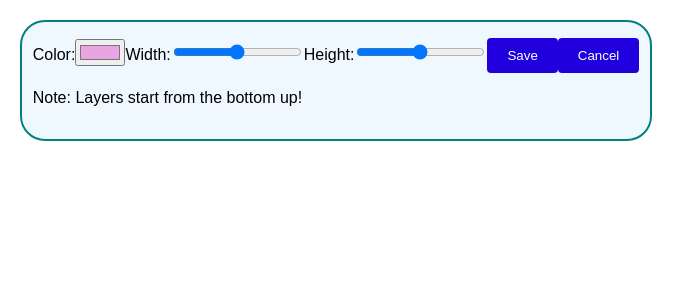
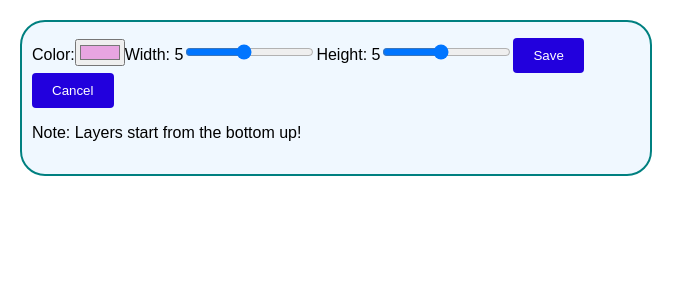
Before and after one commit to kevinjfaucher/Cake-Starter, a React (Vite) app: page / in a window 1280 px wide. Both pictures are taken after a click on the button "Add A Layer". Shown: the top 300 px of the page, without its empty margins (0-695 px from the left). Built offline with nearby package versions, Linux system fonts and the light colour scheme.

Commit message:
widthAndHeightValueDisplayed

```diff
--- a/src/components/CakeBuilder/LayerForm.jsx
+++ b/src/components/CakeBuilder/LayerForm.jsx
@@ -18,25 +18,25 @@ const LayerForm = ({ onSave, onCancel }) => {
         <input type="color" name="color" defaultValue="#e8a5e1" onChange={handleChange}></input>
       </label>
       <label className="form-labels">
-        Width:
+        Width: {layer.width}
         <input
           type="range"
           name="width"
-          min="0.1"
+          min="1"
           max="10"
-          step="0.1"
+          step="1"
           value={layer.width}
           onChange={handleChange}
         />
       </label>
       <label className="form-labels">
-        Height:
+        Height: {layer.height}
         <input
           type="range"
           name="height"
-          min="0.1"
+          min="1"
           max="10"
-          step="0.1"
+          step="1"
           value={layer.height}
           onChange={handleChange}
         />
--- a/src/components/CakeBuilder/styles/LayerForm.css
+++ b/src/components/CakeBuilder/styles/LayerForm.css
@@ -14,7 +14,3 @@
     font-weight: bold;
 }
 }
-
-
-
-/* BELOW IS THE CSS FOR DESKTOP VIEW */
```
